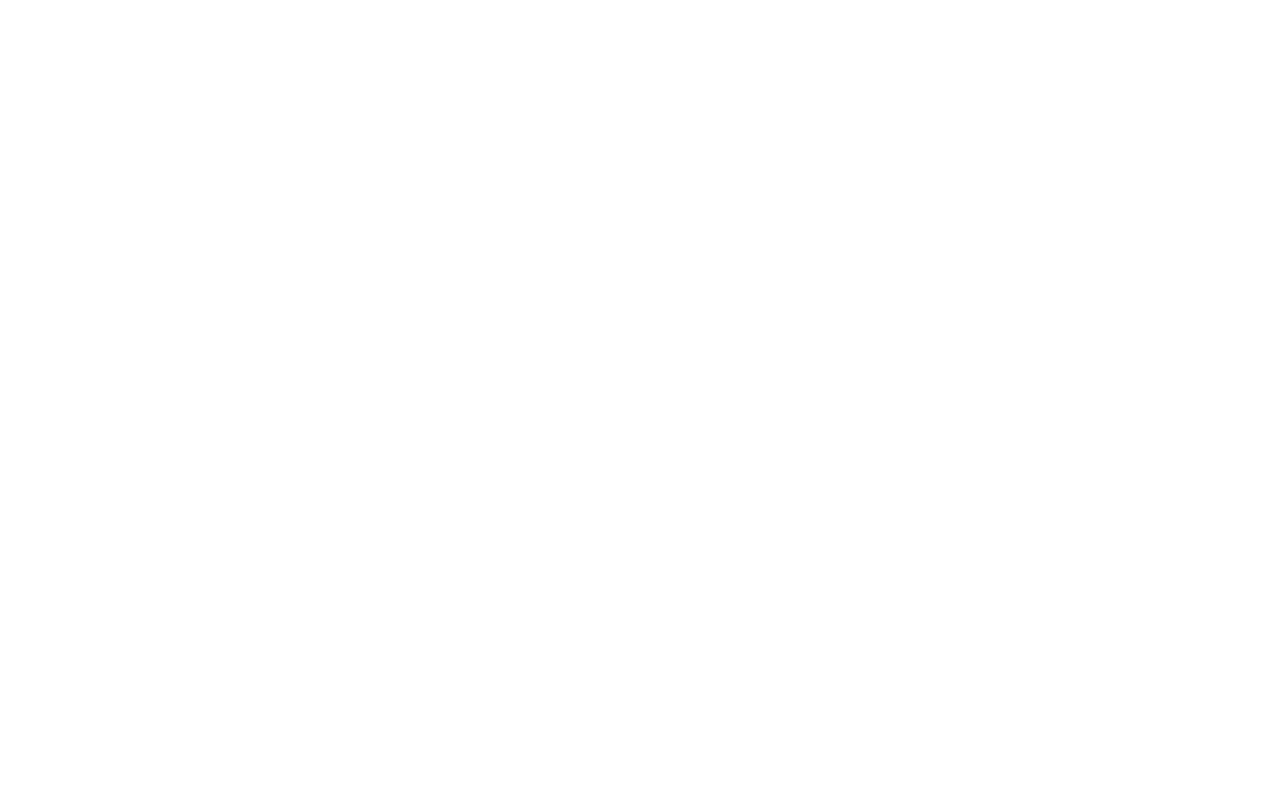
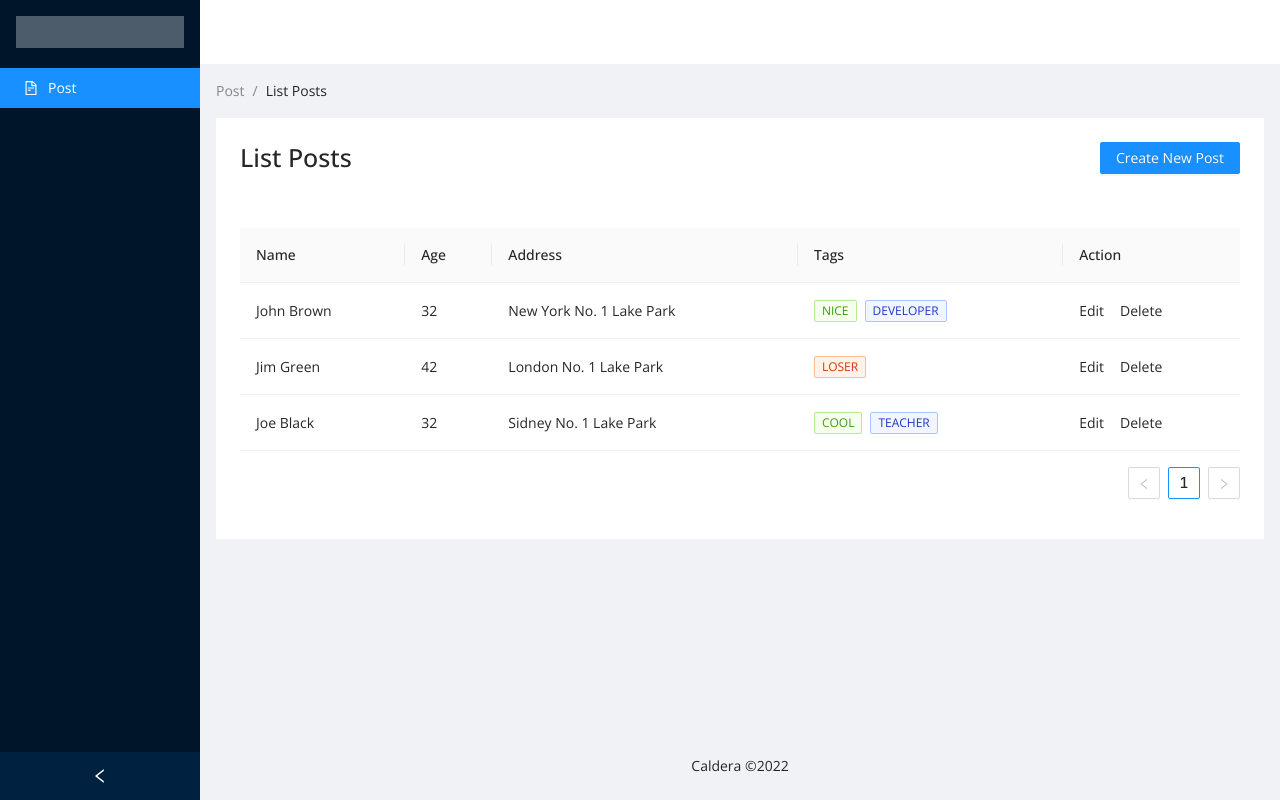
Before and after one commit to plmtmbnn/frontend-caldera-news, a React (Create React App) app: page /admin/post in a window 1280 px wide. Before the commit this address had no page. Built offline with nearby package versions, Linux system fonts and the light colour scheme.

Commit message:
add create post

```diff
--- a/src/App.js
+++ b/src/App.js
@@ -1,5 +1,7 @@
 import { Routes, Route } from "react-router-dom";
 import Home from "./pages";
+import AdminPage from "./pages/admin";
+import AdminPost from "./pages/admin/post";
 import CategoryArticle from "./pages/categoryArticle";
 import SingleArticle from "./pages/singleArticle";
 
@@ -9,6 +11,8 @@
       <Route path="/" element={<Home />}></Route>
       <Route path="/article/:id" element={<SingleArticle />}></Route>
       <Route path="/category/:id" element={<CategoryArticle />}></Route>
+      <Route path="/admin/post" element={<AdminPost />}></Route>
+      <Route path="/admin" element={<AdminPage />}></Route>
     </Routes>
   );
 }
--- /dev/null
+++ b/src/pages/admin/index.js
@@ -0,0 +1,95 @@
+import React from "react";
+import { Row, Col, Card } from "react-bootstrap";
+import { Button, Checkbox, Form, Input } from "antd";
+
+const AdminPage = () => {
+  const onFinish = (values) => {
+    console.log("Success:", values);
+  };
+
+  const onFinishFailed = (errorInfo) => {
+    console.log("Failed:", errorInfo);
+  };
+
+  return (
+    <div className="bg-admin">
+      <Row className="w-100">
+        <Col md={{ span: 4, offset: 4 }}>
+          <Card>
+            <Card.Body>
+              <div className="text-center">
+                <h3 className="fw-bold">Caldera Admin</h3>
+                <p>Silakan masukan username dan password Anda!</p>
+              </div>
+              <Form
+                name="basic"
+                labelCol={{
+                  span: 6,
+                }}
+                wrapperCol={{
+                  span: 18,
+                }}
+                initialValues={{
+                  remember: true,
+                }}
+                onFinish={onFinish}
+                onFinishFailed={onFinishFailed}
+                autoComplete="off"
+              >
+                <Form.Item
+                  label="Username"
+                  name="username"
+                  rules={[
+                    {
+                      required: true,
+                      message: "Please input your username!",
+                    },
+                  ]}
+                >
+                  <Input />
+                </Form.Item>
+
+                <Form.Item
+                  label="Password"
+                  name="password"
+                  rules={[
+                    {
+                      required: true,
+                      message: "Please input your password!",
+                    },
+                  ]}
+                >
+                  <Input.Password />
+                </Form.Item>
+
+                <Form.Item
+                  name="remember"
+                  valuePropName="checked"
+                  wrapperCol={{
+                    offset: 6,
+                    span: 18,
+                  }}
+                >
+                  <Checkbox>Remember me</Checkbox>
+                </Form.Item>
+
+                <Form.Item
+                  wrapperCol={{
+                    offset: 6,
+                    span: 18,
+                  }}
+                >
+                  <Button type="primary" htmlType="submit">
+                    Submit
+                  </Button>
+                </Form.Item>
+              </Form>
+            </Card.Body>
+          </Card>
+        </Col>
+      </Row>
+    </div>
+  );
+};
+
+export default AdminPage;
--- /dev/null
+++ b/src/pages/admin/layouts/Sider.js
@@ -0,0 +1,37 @@
+import { FileTextOutlined } from "@ant-design/icons";
+import { Layout, Menu } from "antd";
+import React, { useState } from "react";
+
+const { Sider } = Layout;
+
+function getItem(label, key, icon, children) {
+  return {
+    key,
+    icon,
+    children,
+    label,
+  };
+}
+
+const items = [getItem("Post", "2", <FileTextOutlined />)];
+
+const SidebarAdmin = () => {
+  const [collapsed, setCollapsed] = useState(false);
+  return (
+    <Sider
+      collapsible
+      collapsed={collapsed}
+      onCollapse={(value) => setCollapsed(value)}
+    >
+      <div className="logo-admin" />
+      <Menu
+        theme="dark"
+        defaultSelectedKeys={["2"]}
+        mode="inline"
+        items={items}
+      />
+    </Sider>
+  );
+};
+
+export default SidebarAdmin;
--- /dev/null
+++ b/src/pages/admin/post/components/TablePost.jsx
@@ -0,0 +1,79 @@
+import { Space, Table, Tag } from "antd";
+import React from "react";
+const columns = [
+  {
+    title: "Name",
+    dataIndex: "name",
+    key: "name",
+    render: (text) => <a>{text}</a>,
+  },
+  {
+    title: "Age",
+    dataIndex: "age",
+    key: "age",
+  },
+  {
+    title: "Address",
+    dataIndex: "address",
+    key: "address",
+  },
+  {
+    title: "Tags",
+    key: "tags",
+    dataIndex: "tags",
+    render: (_, { tags }) => (
+      <>
+        {tags.map((tag) => {
+          let color = tag.length > 5 ? "geekblue" : "green";
+
+          if (tag === "loser") {
+            color = "volcano";
+          }
+
+          return (
+            <Tag color={color} key={tag}>
+              {tag.toUpperCase()}
+            </Tag>
+          );
+        })}
+      </>
+    ),
+  },
+  {
+    title: "Action",
+    key: "action",
+    render: (_, record) => (
+      <Space size="middle">
+        <a>Edit</a>
+        <a>Delete</a>
+      </Space>
+    ),
+  },
+];
+const data = [
+  {
+    key: "1",
+    name: "John Brown",
+    age: 32,
+    address: "New York No. 1 Lake Park",
+    tags: ["nice", "developer"],
+  },
+  {
+    key: "2",
+    name: "Jim Green",
+    age: 42,
+    address: "London No. 1 Lake Park",
+    tags: ["loser"],
+  },
+  {
+    key: "3",
+    name: "Joe Black",
+    age: 32,
+    address: "Sidney No. 1 Lake Park",
+    tags: ["cool", "teacher"],
+  },
+];
+
+const TablePost = () => <Table columns={columns} dataSource={data} />;
+
+export default TablePost;
--- /dev/null
+++ b/src/pages/admin/post/index.js
@@ -0,0 +1,64 @@
+import React from "react";
+import { Breadcrumb, Button, Layout } from "antd";
+
+import SidebarAdmin from "../layouts/Sider";
+import TablePost from "./components/TablePost";
+const { Header, Content, Footer } = Layout;
+
+function AdminPost() {
+  return (
+    <Layout
+      style={{
+        minHeight: "100vh",
+      }}
+    >
+      <SidebarAdmin />
+      <Layout className="site-layout">
+        <Header
+          className="site-layout-background"
+          style={{
+            padding: 0,
+          }}
+        />
+        <Content
+          style={{
+            margin: "0 16px",
+          }}
+        >
+          <Breadcrumb
+            style={{
+              margin: "16px 0",
+            }}
+          >
+            <Breadcrumb.Item>Post</Breadcrumb.Item>
+            <Breadcrumb.Item>List Posts</Breadcrumb.Item>
+          </Breadcrumb>
+          <div
+            className="site-layout-background"
+            style={{
+              padding: 24,
+              minHeight: 360,
+            }}
+          >
+            <div className="mb-5 d-flex">
+              <h4 className="w-100">List Posts</h4>
+              <Button type="primary" className="float-end">
+                Create New Post
+              </Button>
+            </div>
+            <TablePost />
+          </div>
+        </Content>
+        <Footer
+          style={{
+            textAlign: "center",
+          }}
+        >
+          Caldera ©2022
+        </Footer>
+      </Layout>
+    </Layout>
+  );
+}
+
+export default AdminPost;
--- a/src/styles/style.scss
+++ b/src/styles/style.scss
@@ -145,3 +145,24 @@
   color: $primary;
   opacity: 1;
 }
+
+.bg-admin {
+  background-image: radial-gradient(
+    circle farthest-corner at 10% 20%,
+    rgba(90, 92, 106, 1) 0%,
+    rgba(32, 45, 58, 1) 81.3%
+  );
+  height: 100vh;
+  align-items: center;
+  display: flex;
+}
+
+.logo-admin {
+  height: 32px;
+  margin: 16px;
+  background: rgba(255, 255, 255, 0.3);
+}
+
+.site-layout .site-layout-background {
+  background: #fff;
+}
```
Also changed, not shown: src/pages/admin/post/create.js (added, +64 -0 lines), src/api/api.news.js (line endings or trailing spaces), 1 other file (tests, documents, lock files or other folders).
